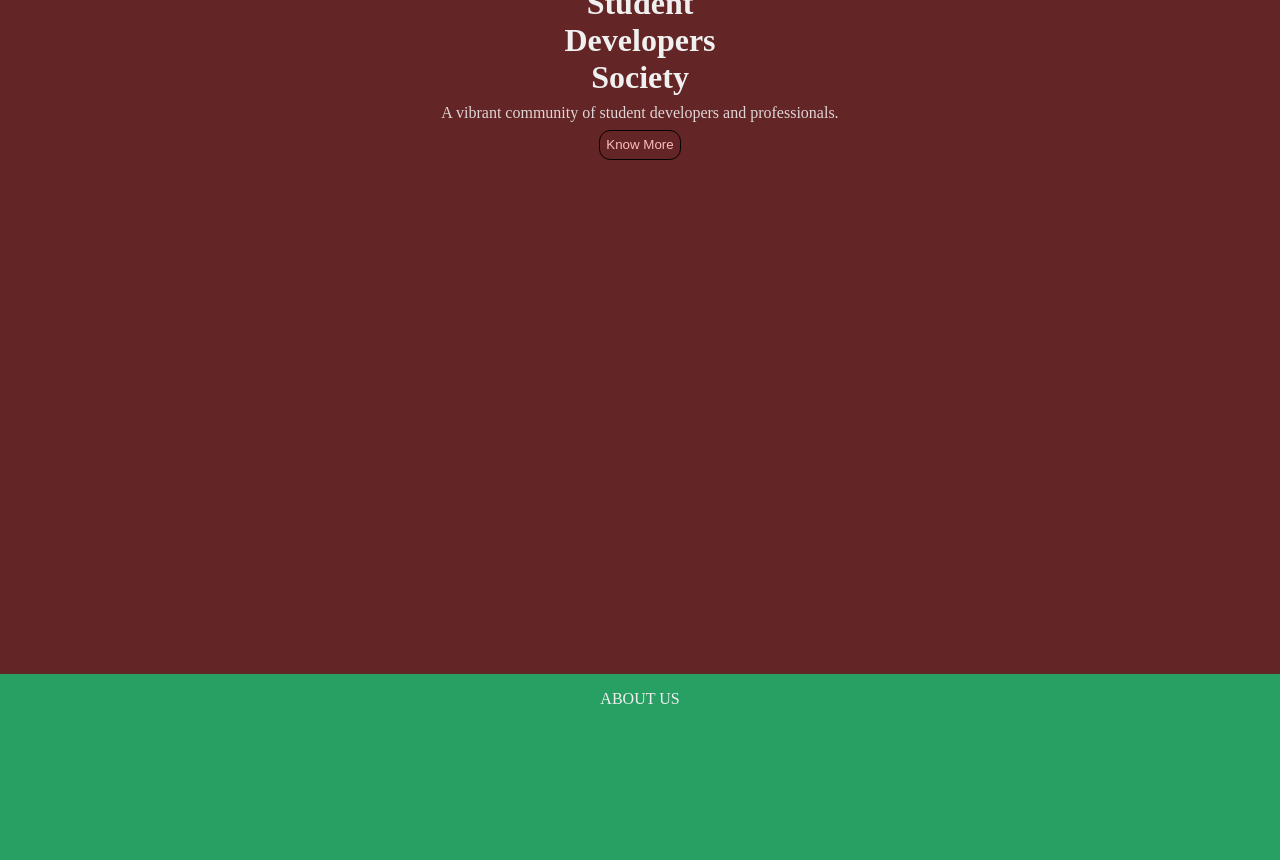
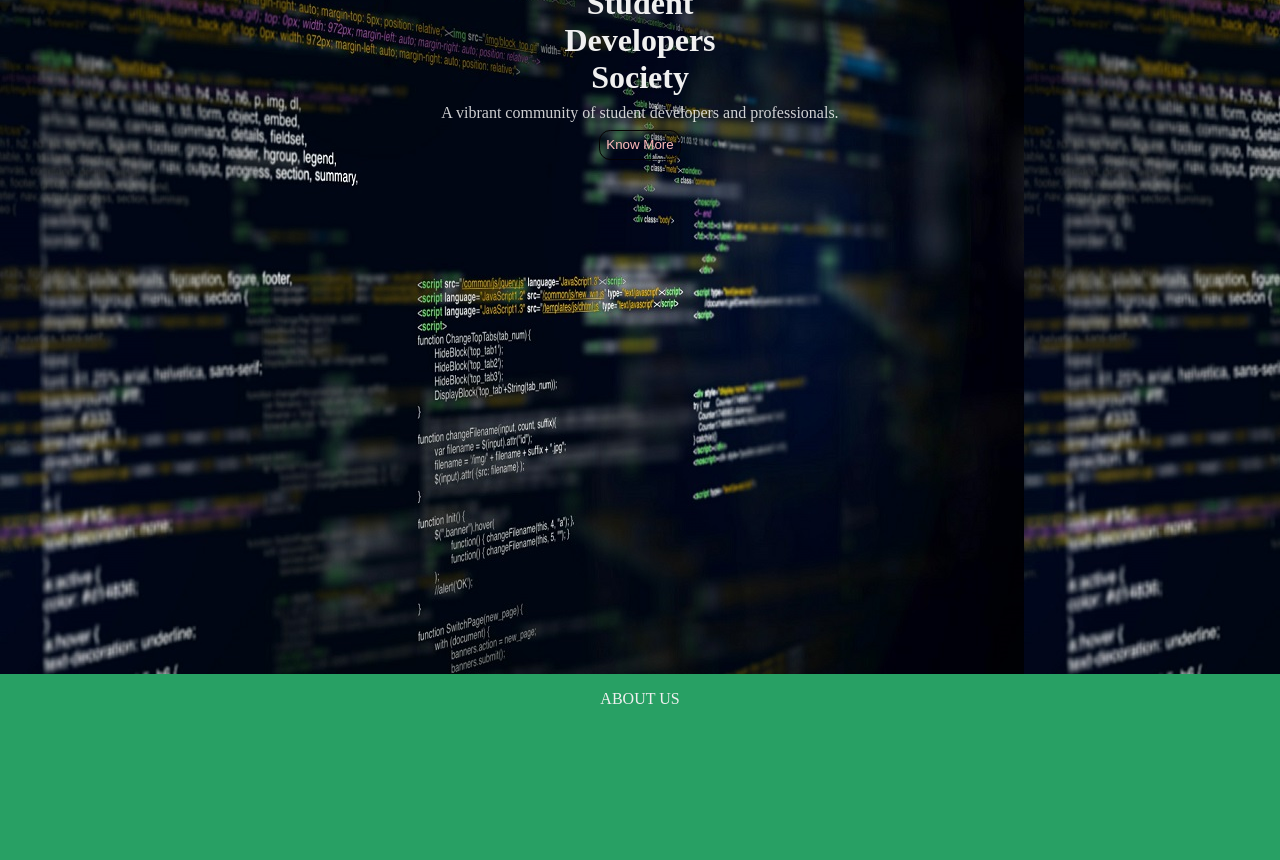
Before and after one commit to noormohammedb/SDS-website, a plain HTML site: page index.html in a window 1280 px wide. Shown: the part 128-988 px from the top of the page. Drawn offline with Linux system fonts and the light colour scheme.

Commit message:
favicvon and some image

```diff
--- a/index.html
+++ b/index.html
@@ -5,6 +5,7 @@
     <meta name="viewport" content="width=device-width, initial-scale=1.0">
     <title>Student Developers Society</title>
     <link rel="stylesheet" href="style.css">
+    <link rel="shortcut icon" href="Assets/favicon.png" type="image/x-icon">
 </head>
 <body>
 
--- a/style.css
+++ b/style.css
@@ -35,7 +35,7 @@ body {
     border: #9ba2ffdc solid 0.01rem;
 }
 .landing {
-  background: #632525;
+  background: url(Assets/intro-bg.jpg);
   width: 100%;
   height: 94vh;
   padding: 1rem;
```
Also changed, not shown: Assets/about-.png (added), Assets/favicon.png (added), Assets/intro-bg.jpg (added), Assets/logo.png (added).
